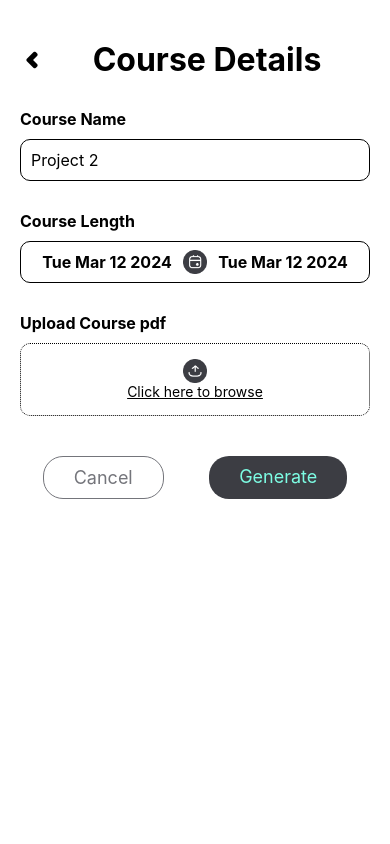
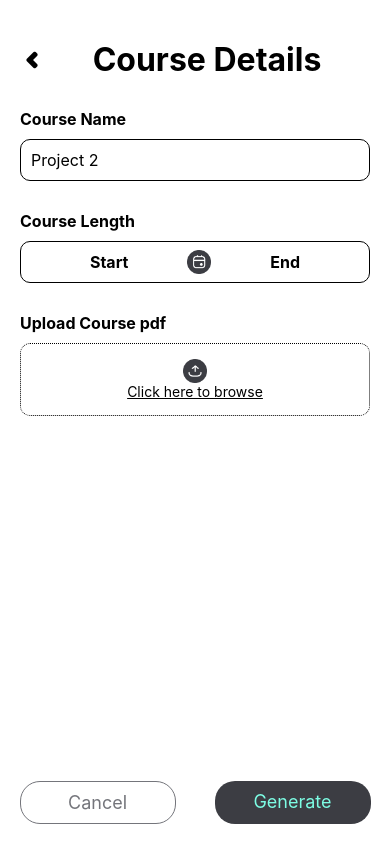
Before and after one commit to Team-Cosmos-WMDD-4985/cosmos-frontend, a React Native app: screen /AddCourse in a window 390 px wide. Built offline with nearby package versions, Linux system fonts and the light colour scheme.

Commit message:
update course section

```diff
--- a/src/common/cards/CourseCard.js
+++ b/src/common/cards/CourseCard.js
@@ -3,7 +3,7 @@ import { View, Text, TouchableOpacity, Image, StyleSheet, Dimensions } from 'rea
 import { icons, images } from "./../../constants"
 import { COLORS, FONT, SHADOWS, SIZES } from "../../constants";
 
-const CourseCard = ({ navigation, item, index, width = 400, height = Dimensions.get('window').height * 0.5 }) => {
+const CourseCard = ({ courses, navigation, item, index, width = 400, height = Dimensions.get('window').height * 0.5 }) => {
 
   const dynamicStyles = StyleSheet.create({
     container: {
@@ -55,18 +55,25 @@ const CourseCard = ({ navigation, item, index, width = 400, height = Dimensions.
     return { uri: `https://picsum.photos/300/200?random=${index}` };
   };
 
-  const getRandomCourseDate = () => {
-    const startDate = Math.floor(Math.random() * (31 - 1 + 1)) + 1;
-    const endDate = Math.floor(Math.random() * (30 - 1 + 1)) + 1;
-    return `Jan ${startDate < 10 ? `0${startDate}` : startDate} - Apr ${endDate < 10 ? `0${endDate}` : endDate}, 2024`;
-  };
 
-  const getDateFormat = (date) => {
-    let dateObj = new Date(date);
-    const month = dateObj.getUTCMonth() + 1;
-    const day = dateObj.getUTCDate();
-    const year = dateObj.getUTCFullYear();
-    return `${month}-${day}-${year}`
+  const getDateFormat = (startDate, endDate) => {
+    const months = [
+      "Jan", "Feb", "Mar", "Apr", "May", "Jun", "Jul", "Aug", "Sep", "Oct", "Nov", "Dec"
+    ];
+
+    const startDateObj = new Date(startDate);
+    const endDateObj = new Date(endDate);
+
+    const startMonth = months[startDateObj.getMonth()];
+    const endMonth = months[endDateObj.getMonth()];
+
+    const startDay = startDateObj.getDate();
+    const endDay = endDateObj.getDate();
+
+    const startYear = startDateObj.getFullYear();
+    const endYear = endDateObj.getFullYear();
+
+    return `${startMonth} ${startDay} - ${endMonth} ${endDay}, ${startYear}`;
   }
 
 
@@ -92,9 +99,7 @@ const CourseCard = ({ navigation, item, index, width = 400, height = Dimensions.
         </View>
 
         <View >
-          <Text style={styles.courseDate} numberOfLines={1} >
-            {item.courseDate || getRandomCourseDate()}
-          </Text>
+          <Text style={styles.weekText} numberOfLines={1}>{getDateFormat(item.startDate, item.endDate)}</Text>
         </View>
 
         <View style={styles.weekStyle}>
@@ -170,7 +175,8 @@ const styles = StyleSheet.create({
     alignItems: 'flex-end',
   },
   weekText: {
-    padding: 10,
+    // padding: 10,
+    marginTop: 5,
     fontSize: SIZES.small,
     color: COLORS.midGray,
     fontSize: SIZES.small,
--- a/src/components/courses/AddCourse.js
+++ b/src/components/courses/AddCourse.js
@@ -10,10 +10,12 @@ import AxiosService from "./../../services/axios";
 function AddCourse({ navigation }) {
 
     const [courseName, setCourseName] = useState('');
-    const [startDate, setStartDate] = useState(new Date());
-    const [endDate, setEndDate] = useState(new Date());
     const [showStartDatePicker, setShowStartDatePicker] = useState(false);
     const [showEndDatePicker, setShowEndDatePicker] = useState(false);
+
+    const [startDate, setStartDate] = useState(null);
+    const [endDate, setEndDate] = useState(null);
+
     const [file, setFile] = useState(null);
     const [showLoader, setShowLoader] = useState(false);
 
@@ -25,23 +27,18 @@ function AddCourse({ navigation }) {
         const myToken = await secoreStoreService.getValueFor('token');
     }
 
+    const onStartDateChange = (event, selectedDate) => {
+        setShowStartDatePicker(Platform.OS === 'ios');
+        const currentDate = selectedDate || new Date(); // If no date is selected, default to today
+        setStartDate(currentDate);
+    };
 
-    //     if (!result.cancelled) {
-    //         setter(result.uri);
-    //     }
+    const onEndDateChange = (event, selectedDate) => {
+        setShowEndDatePicker(Platform.OS === 'ios');
+        const currentDate = selectedDate || new Date(new Date().setMonth(new Date().getMonth() + 4)); // If no date is selected, default to today + 4 months
+        setEndDate(currentDate);
+    };
 
-    //     // let result = await DocumentPicker.getDocumentAsync({
-    //     //     type: "application/pdf"
-    //     // })
-
-
-    //     if (!result.canceled && result.assets && result.assets.length > 0) {
-    //         setFile(result.assets[0]);
-    //     }
-    //     if (!result.cancelled) {
-    //         setter(result.uri);
-    //     }
-    // };
 
     const pickImage = async () => {
         let result = await ImagePicker.launchImageLibraryAsync({
@@ -119,7 +116,6 @@ function AddCourse({ navigation }) {
 
     return (
         <View style={styles.container}>
-
             {
                 showLoader && <View style={styles.loaderContainer}>
                     <ActivityIndicator size="large" color={COLORS.midTeal} />
@@ -152,38 +148,29 @@ function AddCourse({ navigation }) {
                 <View >
                     <Text style={styles.label}>Course Length</Text>
                     <View style={styles.datePickerRow}>
-                        <TouchableOpacity onPress={() => setShowStartDatePicker(Platform.OS === 'ios')} >
-                            {
-                                startDate != null ? (<Text style={styles.label}>{startDate.toDateString()}</Text>) : (<Text style={styles.label}>Start</Text>)
-                            }
-
+                        <TouchableOpacity onPress={() => setShowStartDatePicker(true)}>
+                            <Text style={styles.label}>{startDate ? startDate.toDateString() : 'Start'}</Text>
                         </TouchableOpacity>
                         {showStartDatePicker && (
                             <DateTimePicker
-                                value={startDate}
+                                value={startDate || new Date()} // Use the current date if startDate is null
                                 mode="date"
                                 display="default"
-                                onChange={(event, selectedDate) => {
-                                    setShowStartDatePicker(Platform.OS === 'ios');
-                                    setStartDate(selectedDate || startDate);
-                                }}
+                                onChange={onStartDateChange}
                             />
                         )}
+
                         <Image source={require('./../../assets/icons/calendar.png')} style={styles.icon} />
-                        <TouchableOpacity onPress={() => setShowEndDatePicker(Platform.OS === 'ios')}>
-                            {
-                                endDate != null ? (<Text style={styles.label}>{endDate.toDateString()}</Text>) : (<Text style={styles.label}>End</Text>)
-                            }
+
+                        <TouchableOpacity onPress={() => setShowEndDatePicker(true)}>
+                            <Text style={styles.label}>{endDate ? endDate.toDateString() : 'End'}</Text>
                         </TouchableOpacity>
                         {showEndDatePicker && (
                             <DateTimePicker
-                                value={endDate}
+                                value={endDate || new Date(new Date().setMonth(new Date().getMonth() + 4))} // Use the current date + 4 months if endDate is null
                                 mode="date"
                                 display="default"
-                                onChange={(event, selectedDate) => {
-                                    setShowEndDatePicker(Platform.OS === 'ios');
-                                    setEndDate(selectedDate || endDate);
-                                }}
+                                onChange={onEndDateChange}
                             />
                         )}
                     </View>
@@ -228,17 +215,14 @@ function AddCourse({ navigation }) {
                 </View> */}
 
                 {/* The Action Button Section */}
+            </View>
             <View style={styles.buttonContainer}>
                 <TouchableOpacity style={[styles.button, styles.cancelButton]} onPress={() => navigation.goBack()}>
                     <Text style={styles.cancelButtonText}>Cancel</Text>
                 </TouchableOpacity>
-                    <TouchableOpacity style={[styles.button, styles.generateButton]}
-                        onPress={() => {
-                            handleGenerate();
-                        }}>
+                <TouchableOpacity style={[styles.button, styles.generateButton]} onPress={() => { handleGenerate(); }}>
                     <Text style={styles.generateButtonText}>Generate</Text>
                 </TouchableOpacity>
-                </View>
             </View>
         </View >
     );
@@ -257,7 +241,7 @@ const styles = StyleSheet.create({
         display: "flex",
         flexDirection: "row",
         alignItems: "center",
-        justifyContent:"space-between",
+        justifyContent: "space-between",
         height: 50,
         borderRadius: 5,
         borderWidth: 1,
@@ -279,6 +263,7 @@ const styles = StyleSheet.create({
     container: {
         flex: 1,
         backgroundColor: '#fff',
+        position: 'relative',
     },
     header: {
         flexDirection: 'row',
@@ -347,15 +332,20 @@ const styles = StyleSheet.create({
     buttonContainer: {
         flexDirection: 'row',
         justifyContent: 'space-around',
-        marginTop: 20,
+        position: 'absolute',
+        bottom: 10,
+        left: 0,
+        right: 0,
+        paddingVertical: 10,
     },
     button: {
         paddingVertical: 10,
         paddingHorizontal: 30,
         borderRadius: 20,
+        width: '40%',
     },
     cancelButton: {
-        backgroundColor: COLORS.lightGray,
+        backgroundColor: COLORS.white,
         borderWidth: 1,
         borderColor: COLORS.midGray,
         padding: 15,
--- /dev/null
+++ b/src/components/courses/CourseDetails.js
@@ -0,0 +1,89 @@
+import React from 'react';
+import { View, Text, StyleSheet, FlatList, Image, TouchableOpacity, SafeAreaView } from 'react-native';
+import { icons, COLORS, SIZES, images } from "../../constants";
+
+
+const CourseDetails = ({ route, navigation }) => {
+
+
+
+    return (
+        <SafeAreaView style={{
+            flex: 1,
+            marginTop: 20,
+            backgroundColor: COLORS.white,
+        }} >
+            <View style={styles.header}>
+                <TouchableOpacity onPress={() => navigation.goBack()}>
+                    <Image source={icons.chevronLeft} style={styles.backIcon} />
+                </TouchableOpacity>
+                <Text style={styles.headerTitle}>Course Details</Text>
+                <Image source={images.profile} style={styles.profileImage} />
+                <View />
+            </View>
+
+
+            <View style={styles.buttonContainer}>
+                <TouchableOpacity style={[styles.aiButton]} onPress={() => navigation.goBack()}>
+                    <Image source={icons.aiImage} style={styles.aiImage} />
+                    <Text style={styles.aiButtonText}>AI Assistant</Text>
+                </TouchableOpacity>
+            </View>
+
+        </SafeAreaView >
+    );
+};
+
+const styles = StyleSheet.create({
+    header: {
+        flexDirection: 'row',
+        justifyContent: 'space-between',
+        alignItems: 'center',
+        paddingTop: 40,
+        paddingHorizontal: 20,
+    },
+    headerTitle: {
+        fontSize: SIZES.xxLarge,
+        fontWeight: 'bold',
+    },
+    backIcon: {
+        width: 24,
+        height: 24,
+    },
+    aiImage: {
+        width: 20,
+        height: 20,
+        marginRight: 10,
+    },
+    buttonContainer: {
+        flexDirection: 'row',
+        justifyContent: 'space-around',
+        position: 'absolute',
+        bottom: 10,
+        left: 0,
+        right: 0,
+        paddingVertical: 10,
+    },
+    aiButton: {
+        display: 'flex',
+        flexDirection: 'row',
+        justifyContent: 'center',
+        alignItems: 'center',
+        paddingVertical: 10,
+        paddingHorizontal: 10,
+        borderRadius: 20,
+        width: '90%',
+        backgroundColor: COLORS.teal,
+        borderWidth: 1,
+        borderColor: COLORS.teal,
+        padding: 15,
+    },
+    aiButtonText: {
+        fontSize: SIZES.large,
+        color: COLORS.primary,
+        textAlign: 'center',
+        fontWeight: 'bold',
+    },
+});
+
+export default CourseDetails;
--- a/src/constants/icons.js
+++ b/src/constants/icons.js
@@ -21,7 +21,7 @@ import checkcircle from '../assets/icons/checkcircle.png';
 import logo from '../assets/icons/logo.png';
 import pdf from "../assets/icons/pdf_icon.png";
 import deleteIcon from "./../assets/icons/delete.png"
-
+import aiImage from "./../assets/icons/aiImage.png"
 export default {
   heart,
   menu,
@@ -44,5 +44,6 @@ export default {
   upload,
   logo,
   pdf,
-  deleteIcon
+  deleteIcon,
+  aiImage
 };
--- a/src/stack/AppStack.js
+++ b/src/stack/AppStack.js
@@ -34,6 +34,7 @@ import Feature2 from '../components/features/Feature2';
 import Feature3 from '../components/features/Feature3';
 import Feature4 from '../components/features/Feature4';
 
+import CourseDetails from './../components/courses/CourseDetails'
 const Stack = createNativeStackNavigator();
 const Tab = createBottomTabNavigator();
 
@@ -42,7 +43,7 @@ function AppStack() {
   return (
 
     <NavigationContainer>
-      <Stack.Navigator initialRouteName="SplashScreen">
+      <Stack.Navigator initialRouteName="Login">
         <Stack.Screen name="SplashScreen" component={SplashScreen} options={{ headerShown: false }} />
         <Stack.Screen name="Welcome" component={Welcome} options={{ headerShown: false }} />
         <Stack.Screen name="Feature1" component={Feature1} options={{ headerShown: false }} />
@@ -55,6 +56,7 @@ function AppStack() {
         <Stack.Screen name="Dashboard" component={Dashboard} options={{ headerShown: false }} />
         <Stack.Screen name="AddCourse" component={AddCourse} options={{ headerShown: false }} />
         <Stack.Screen name="AddTopics" component={AddTopics} options={{ headerShown: false }} />
+        <Stack.Screen name="CourseDetails" component={CourseDetails} options={{ headerShown: false }} />
         <Stack.Screen name="MultipleChoiceQue" component={MultipleChoiceQue} options={{ headerShown: false }} />
         <Stack.Screen name="SelectTopics" component={SelectTopics} options={{ headerShown: false }} />
         <Stack.Screen name="OpenAi" component={OpenAI} options={{ headerShown: true }} />
```
Also changed, not shown: src/components/cards/CourseCard.js (+0 -79 lines), src/screens/login.js (+6 -3 lines), src/assets/icons/aiImage.png (added), src/components/courses/CoursesScreen.js (line endings or trailing spaces). Lines whose indentation alone changed are shown as unchanged.
